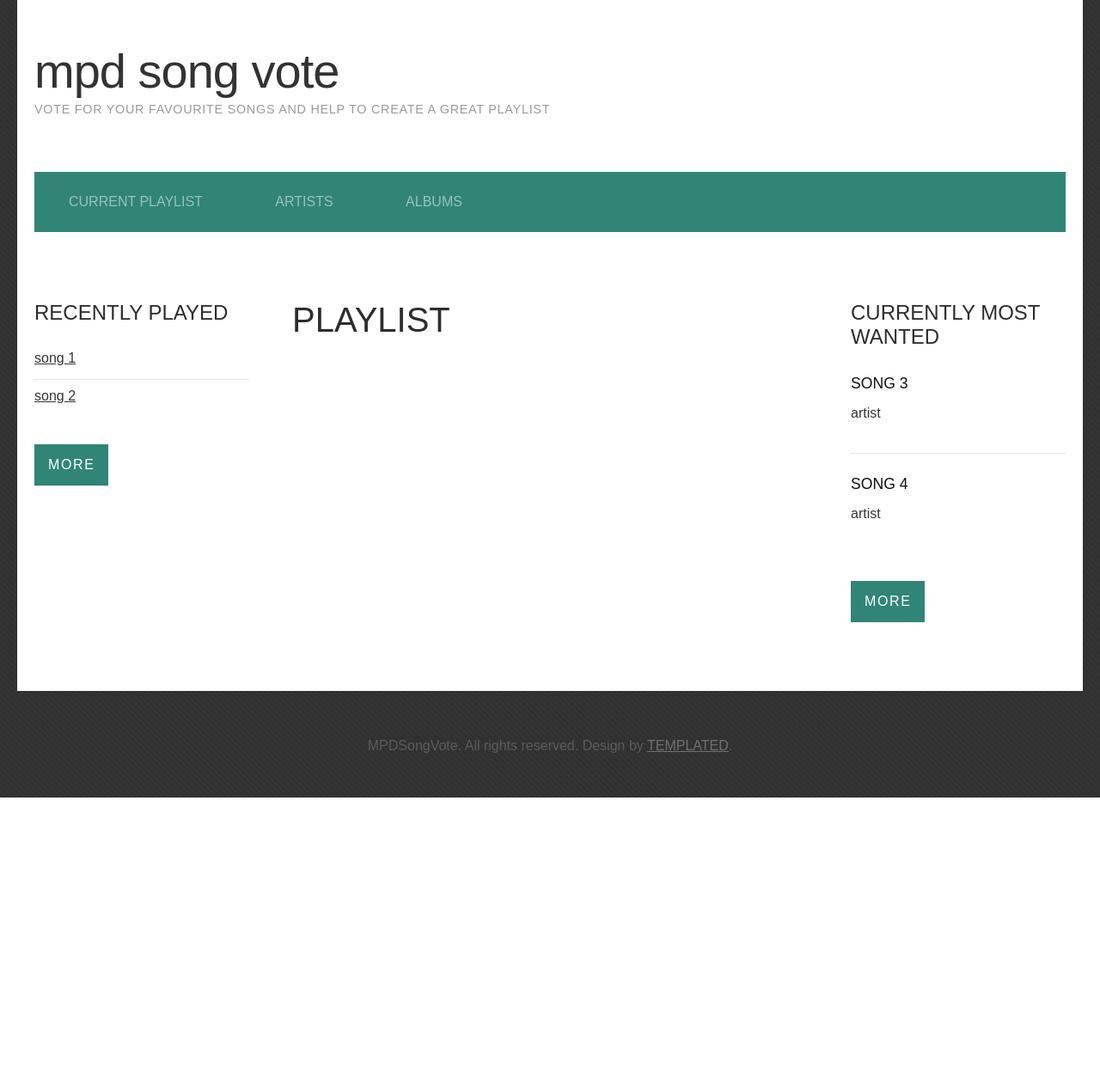
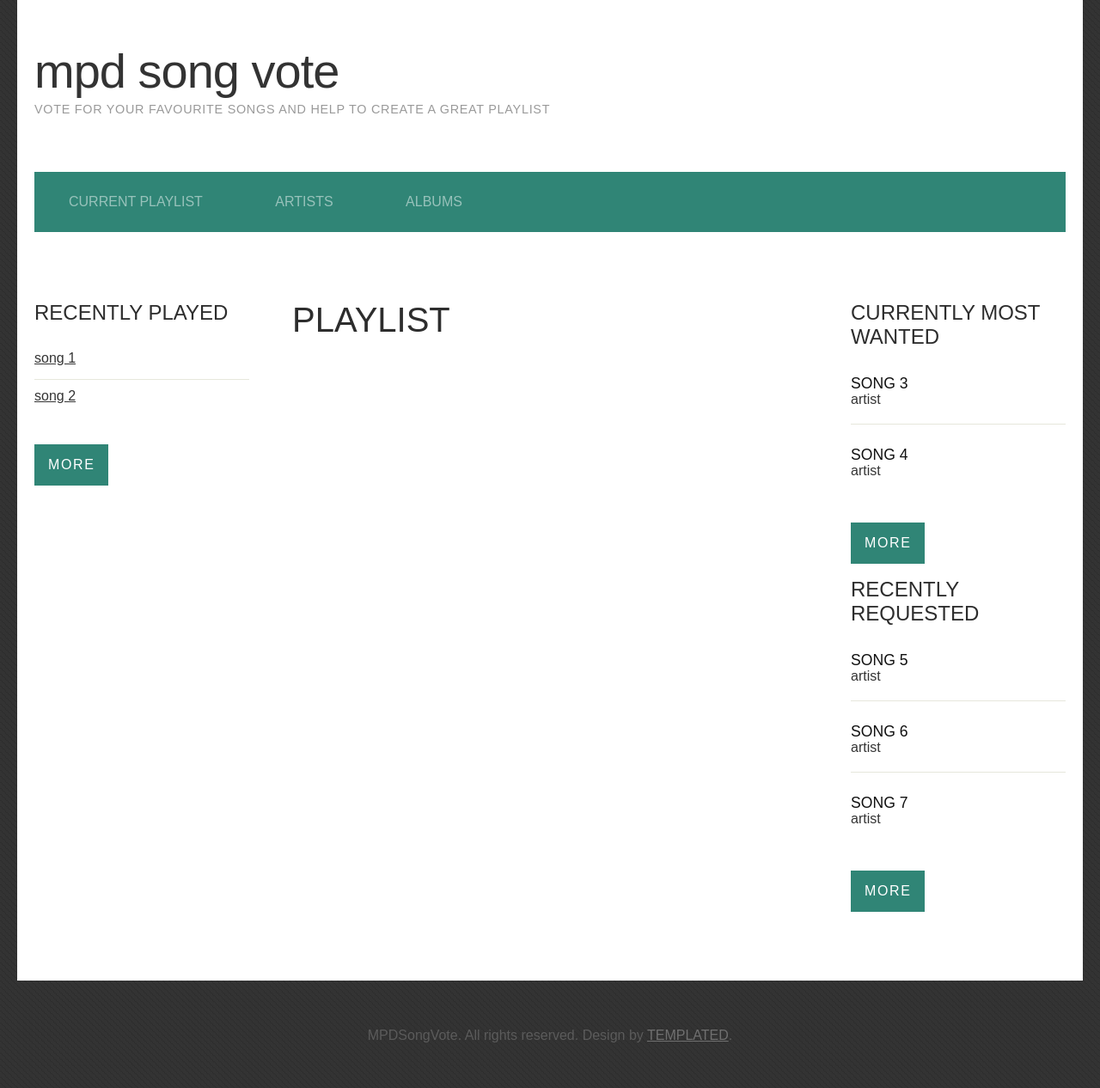
Before and after one commit to allo-/mpdsongvote, a Django app: template templates/playlist.html in a window 1280 px wide. Shown: the whole page at 86% size. Before the commit the page ends 928 px from the top, so only its background shows below. Run offline with Django 3.2, Linux system fonts and the light colour scheme; the template is opened without the code that fills it, so the values that code supplies are empty.

Commit message:
css changes

```diff
--- /dev/null
+++ b/static/style.css
@@ -0,0 +1,25 @@
+ul.style2 p {
+    line-height: 100%;
+    margin-bottom: 5px;
+}
+
+ul.style2 li {
+    padding-top: 5px 0 0 0;
+}
+
+ul.style2 h3 {
+    padding: 0px;
+}
+
+input.votebutton {
+    background-color: #308576;
+    color: white;
+    border: none;
+}
+
+div.votecount {
+    border: thin solid black;
+    text-align: center;
+    margin: 0;
+    padding: 0 0.2em;
+}
--- a/templates/base.html
+++ b/templates/base.html
@@ -19,6 +19,7 @@ Released   : 20131014
 <meta name="description" content="" />
 <link href="{% static "design/default.css" %}" rel="stylesheet" type="text/css" media="all" />
 <link href="{% static "design/fonts.css" %}" rel="stylesheet" type="text/css" media="all" />
+<link href="{% static "style.css" %}" rel="stylesheet" type="text/css" media="all" />
 <!--[if IE 6]>
 <link href="{% static "design/default_ie6.css" %}" rel="stylesheet" type="text/css" />
 <![endif]-->
@@ -94,6 +95,22 @@ Released   : 20131014
                     <p><a href="#">artist</a></p>
                 </li>
             <a href="#" class="button">more</a> </div>
+            <p />
+            <h2>Recently requested</h2>
+            <ul class="style2">
+                <li class="first">
+                    <h3><a href="#">song 5</a></h3>
+                    <p><a href="#">artist</a></p>
+                </li>
+                <li>
+                    <h3><a href="#">song 6</a></h3>
+                    <p><a href="#">artist</a></p>
+                </li>
+                <li>
+                    <h3><a href="#">song 7</a></h3>
+                    <p><a href="#">artist</a></p>
+                </li>
+            <a href="#" class="button">more</a> </div>
 		</div>
 	</div>
 </div>
--- a/templates/playlist.html
+++ b/templates/playlist.html
@@ -9,20 +9,20 @@
             {{ song.artist }} - {{ song.title }}
         </td>
         <td style="padding: 0">
-            <div style="border: thin solid black;padding: 3px;margin: 0;">{{ song.votes }}</div>
+            <div class="votecount">{{ song.votes }}</div>
         </td>
         <td>
             <form action="{% url 'playlist_vote_up' %}" method="post">
                 {% csrf_token %}
                 <input type="hidden" name="filename" value="{{ song.file }}" />
-                <input type="submit" value="⇧" />
+                <input type="submit" value="⇧" class="votebutton" />
             </form>
         </td>
         <td>
             <form action="{% url 'playlist_vote_down' %}" method="post">
                 {% csrf_token %}
                 <input type="hidden" name="filename" value="{{ song.file }}" />
-                <input type="submit" value="⇩" />
+                <input type="submit" value="⇩" class="votebutton" />
             </form>
         </td>
     </tr>
```
Lines whose indentation alone changed are shown as unchanged.
